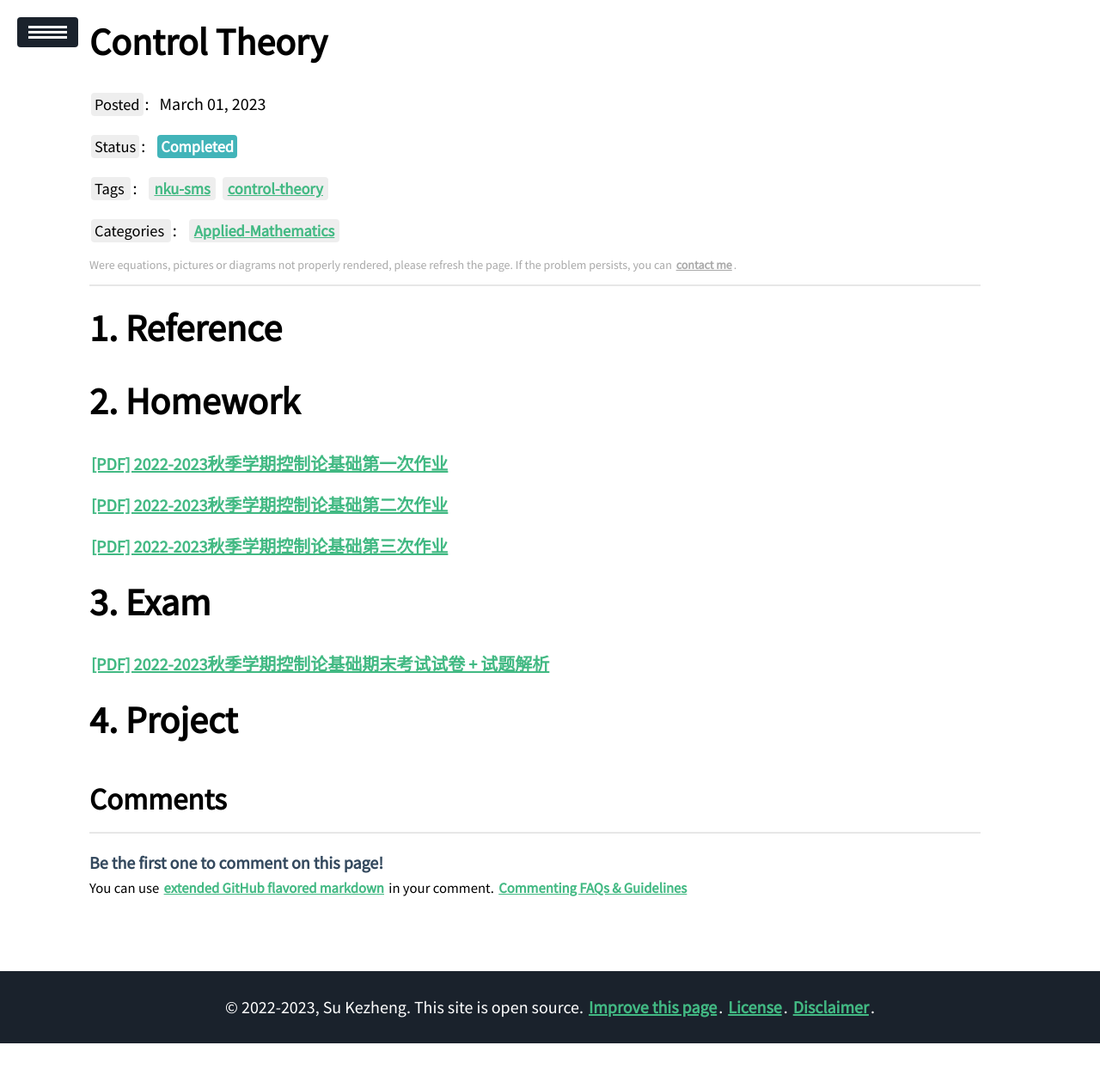
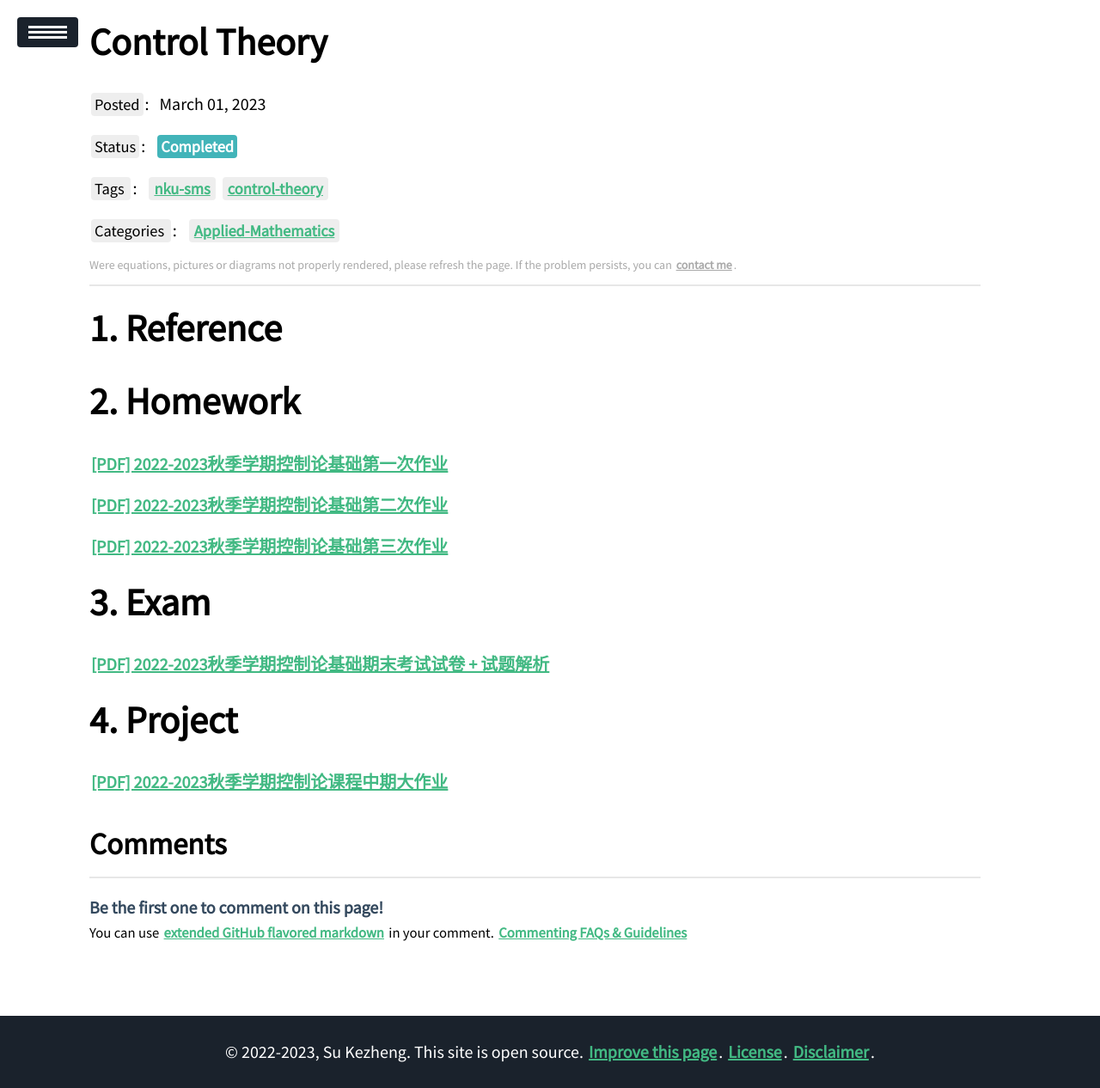
Before and after one commit to ssskz/ssskz.github.io, a Jekyll site: the page built from _posts/2023-3-1-Control-Theory.md, in a window 1280 px wide. Shown: the whole page at 86% size. Built offline with Jekyll 4.4.1, drawn with Linux system fonts in a browser that asks for light colours; our own code applies the rules of GitHub Pages for plain Markdown files; a script that is not in the unit is left out; before the commit the page ends 1214 px from its top, so only the background shows below that.

Commit message:
update _posts/2023-3-1-Control-Theory.md.
Signed-off-by: ssskz <12497590+ssskz@user.noreply.gitee.com>

```diff
--- a/_posts/2023-3-1-Control-Theory.md
+++ b/_posts/2023-3-1-Control-Theory.md
@@ -24,3 +24,5 @@
 <p><a href="https://ssskz.github.io/materials/控制论基础期末考试.pdf" target="_blank">[PDF] 2022-2023秋季学期控制论基础期末考试试卷 + 试题解析</a></p>
 
 # Project
+
+<p><a href="https://ssskz.github.io/materials/流体力学综述报告.pdf" target="_blank">[PDF] 2022-2023秋季学期控制论课程中期大作业</a></p>
```
